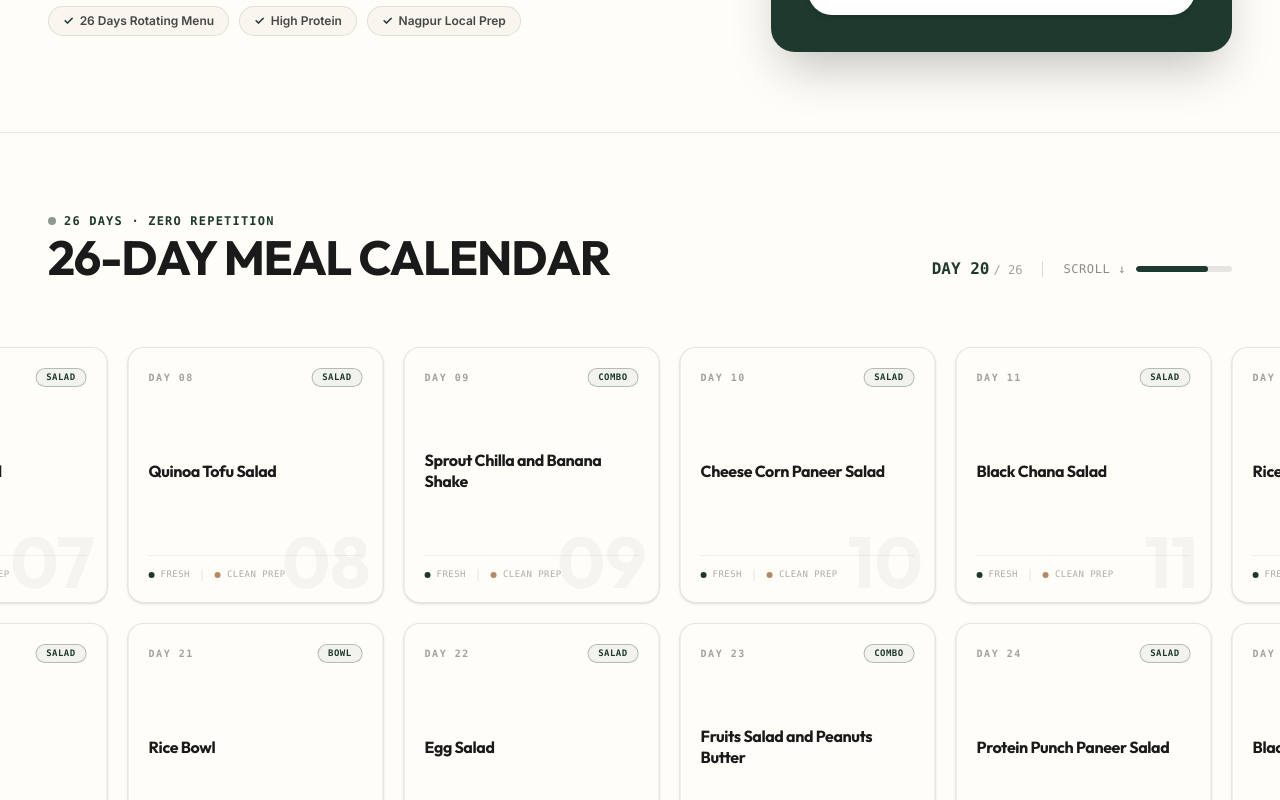
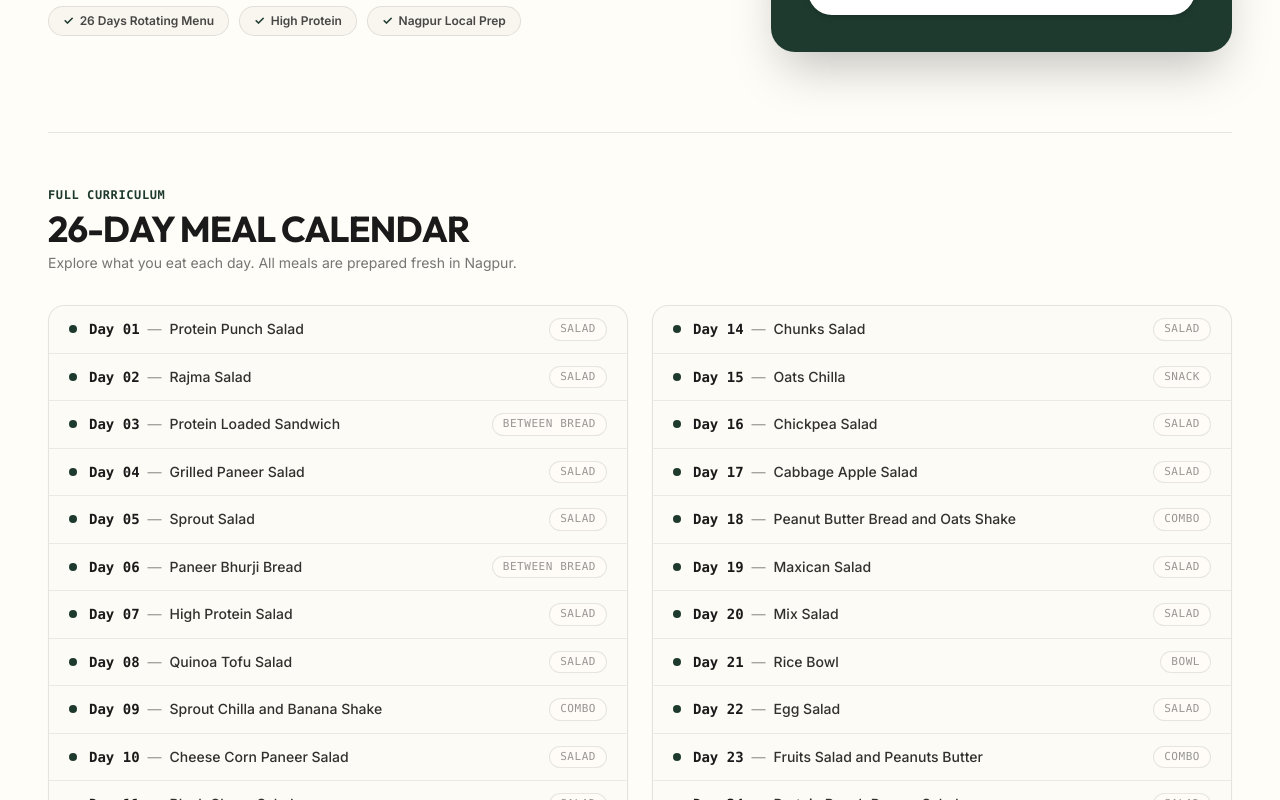
Before and after one commit to Harshal10k/mr-salad-web, a React (Vite) app: page / in a window 1280 px wide. Shown: the part 10260-11060 px from the top of the page. Built offline with nearby package versions, Linux system fonts and the light colour scheme.

Commit message:
finalized calander view

```diff
--- a/src/sections/SubscriptionSection.jsx
+++ b/src/sections/SubscriptionSection.jsx
@@ -1,7 +1,7 @@
 import React, { useState } from 'react';
 import { motion, AnimatePresence } from 'framer-motion';
 import { SUBSCRIPTION_PRICING, getWhatsAppEnquiryUrl } from '../config/brand';
-import CalendarHorizontalSection from '../components/CalendarHorizontalSection';
+import { SUBSCRIPTION_SCHEDULE } from '../data/subscriptionData';
 
 export default function SubscriptionSection() {
   const [isModalOpen, setIsModalOpen] = useState(false);
@@ -118,16 +118,56 @@ export default function SubscriptionSection() {
             </div>
           </div>
         </div>
+        {/* ── 26-DAY MEAL CALENDAR ── */}
+        <div className="mt-16 pt-12 border-t border-brand-black/10">
+          <div className="mb-8">
+            <span className="text-xs font-mono font-bold text-brand-green uppercase tracking-wider">
+              Full Curriculum
+            </span>
+            <h3 className="font-display text-3xl sm:text-4xl font-black tracking-tight text-brand-black uppercase mt-1">
+              26-Day Meal Calendar
+            </h3>
+            <p className="text-sm text-brand-black/60 mt-1">
+              Explore what you eat each day. All meals are prepared fresh in Nagpur.
+            </p>
           </div>
 
-      {/* ── 26-DAY MEAL CALENDAR (FULL-WIDTH STICKY HORIZONTAL SCROLL) ── */}
-      <div className="mt-16 pt-12 border-t border-brand-black/10">
-        <CalendarHorizontalSection />
+          {/* Two-Column Simple Bulleted Day List */}
+          <div className="grid grid-cols-1 md:grid-cols-2 gap-4 lg:gap-6">
+            {[SUBSCRIPTION_SCHEDULE.slice(0, 13), SUBSCRIPTION_SCHEDULE.slice(13)].map((columnMeals, colIdx) => (
+              <ul
+                key={colIdx}
+                className="bg-brand-cream/35 border border-brand-black/10 rounded-2xl divide-y divide-brand-black/8 overflow-hidden shadow-xs"
+              >
+                {columnMeals.map((item) => {
+                  const dayStr = item.day < 10 ? `0${item.day}` : item.day;
+                  return (
+                    <li
+                      key={item.day}
+                      className="flex items-center justify-between gap-3 px-4 sm:px-5 py-2.5 sm:py-3 hover:bg-brand-white/80 transition-colors group"
+                    >
+                      <div className="flex items-center gap-3 min-w-0">
+                        <span className="w-2 h-2 rounded-full bg-brand-green shrink-0 group-hover:scale-125 transition-transform" />
+                        <span className="text-xs sm:text-sm font-medium text-brand-black truncate">
+                          <span className="font-mono font-bold text-brand-black">Day {dayStr}</span>
+                          <span className="text-brand-black/40 mx-2">—</span>
+                          <span className="text-brand-black/90 group-hover:text-brand-green transition-colors">
+                            {item.title}
+                          </span>
+                        </span>
+                      </div>
+                      <span className="text-[10px] sm:text-[11px] font-mono uppercase tracking-wider text-brand-black/45 bg-brand-white/80 border border-brand-black/10 px-2.5 py-0.5 rounded-full shrink-0">
+                        {item.type}
+                      </span>
+                    </li>
+                  );
+                })}
+              </ul>
+            ))}
           </div>
 
-      <div className="max-w-7xl mx-auto px-5 sm:px-8 lg:px-12 mt-12">
-        {/* Bottom Callout banner (below the sticky scroll track) */}
-        <div className="bg-brand-black text-white rounded-3xl p-7 sm:p-10 flex flex-col sm:flex-row items-start sm:items-center justify-between gap-6 overflow-hidden relative">
+          {/* Bottom Callout banner */}
+          <div className="mt-12 bg-brand-black text-white rounded-3xl p-7 sm:p-10 flex flex-col sm:flex-row items-start sm:items-center justify-between gap-6 overflow-hidden relative">
             <div className="absolute -right-8 -bottom-8 w-56 h-56 bg-brand-green/10 rounded-full blur-3xl pointer-events-none" />
             <div className="relative z-10">
               <span className="font-mono text-xs uppercase tracking-widest text-brand-green font-bold">Start Today</span>
@@ -147,6 +187,7 @@ export default function SubscriptionSection() {
             >
               SUBSCRIBE NOW →
             </button>
+          </div>
         </div>
       </div>
 
```
Lines whose indentation alone changed are shown as unchanged.
